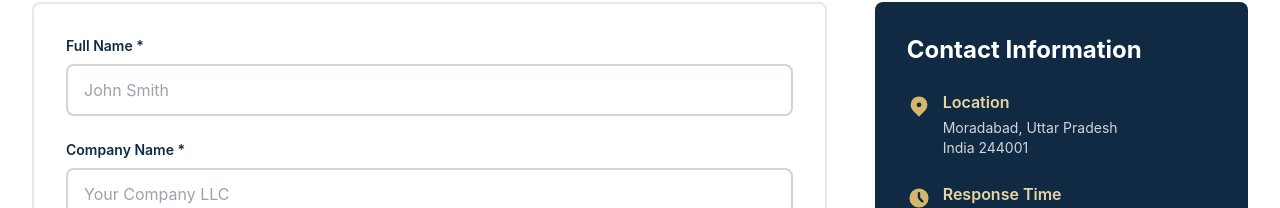
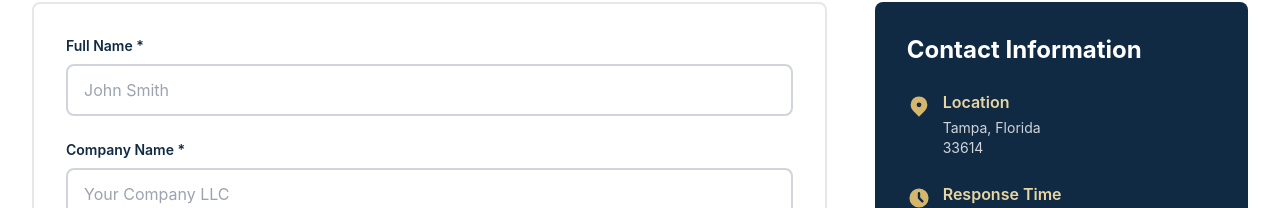
Before and after one commit to hellodeepender/brass-city-supply, a Next.js app: page /contact in a window 1280 px wide. Shown: the part 310-518 px from the top of the page. Built offline with nearby package versions, Linux system fonts and the light colour scheme.

Commit message:
Update contact location to Tampa FL
Co-Authored-By: Claude Opus 4.6 <noreply@anthropic.com>

```diff
--- a/app/contact/page.tsx
+++ b/app/contact/page.tsx
@@ -186,8 +186,8 @@ export default function ContactPage() {
                     <div>
                       <h4 className="font-semibold text-brass-300 mb-1">Location</h4>
                       <p className="text-gray-300 text-sm">
-                        Moradabad, Uttar Pradesh<br />
-                        India 244001
+                        Tampa, Florida<br />
+                        33614
                       </p>
                     </div>
                   </div>
```
